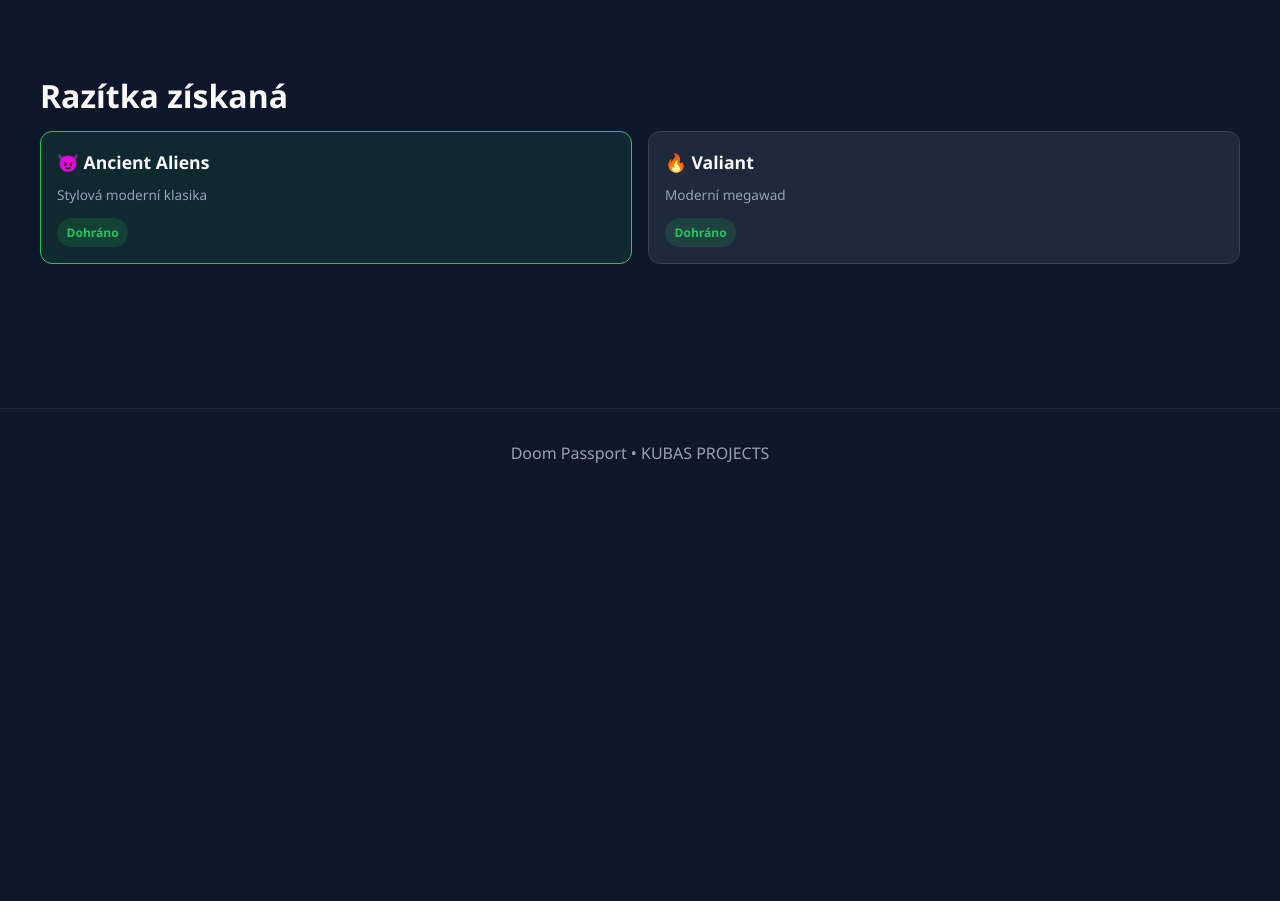
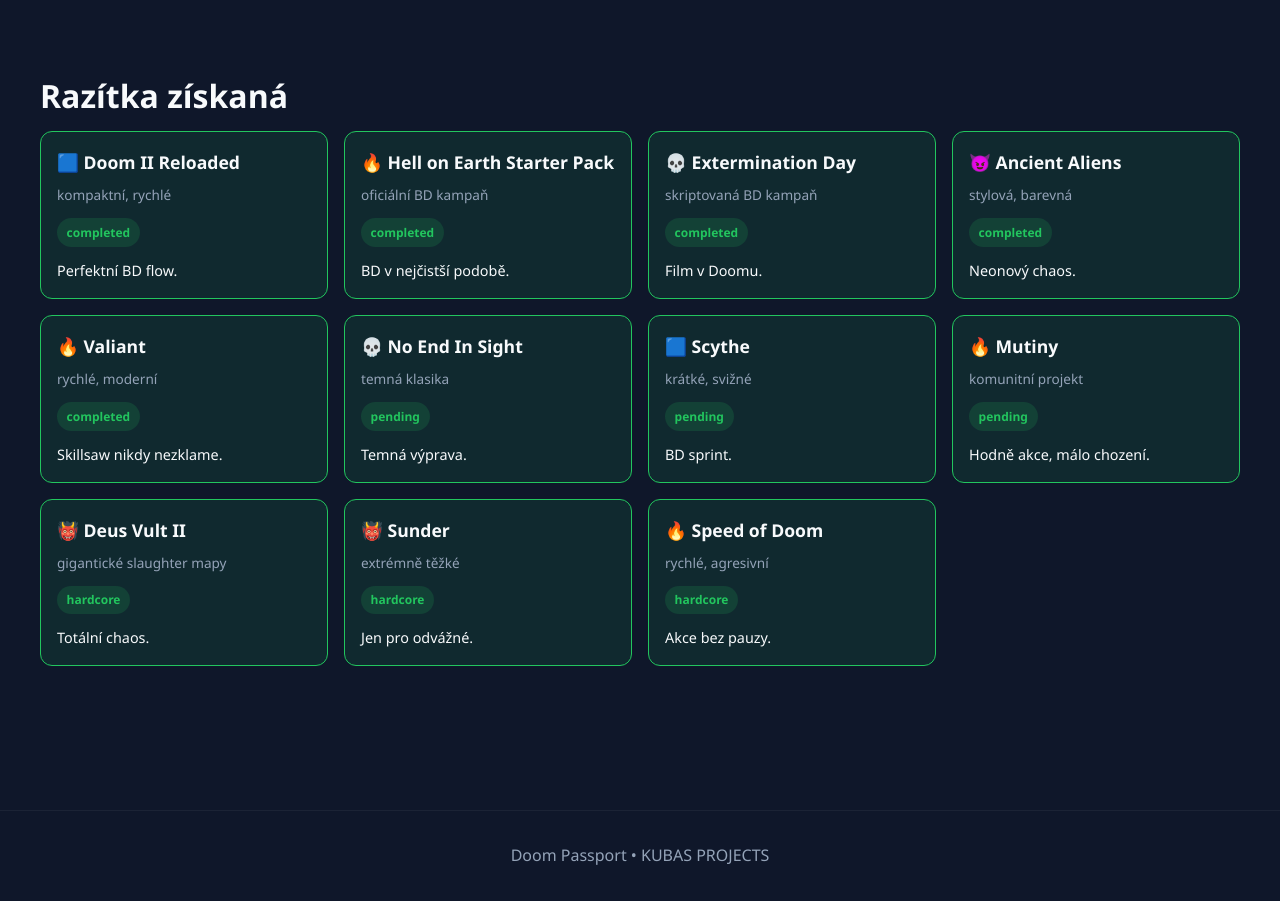
Before and after one commit to RightCube/Doom-Passport, a plain HTML site: page doom-passport/index.html in a window 1280 px wide. Shown: the part 1120-2021 px from the top of the page. Before the commit the page ends 1619 px from the top, so only its background shows below. Drawn offline with Linux system fonts and the light colour scheme.

Commit message:
First working Doom Passport

```diff
--- a/doom-passport/app.js
+++ b/doom-passport/app.js
@@ -1,18 +1,57 @@
 let wads = [
-    {
-        name: "Ancient Aliens",
-        status: "completed",
-        style: "Stylová moderní klasika",
-        note: "Neonový chaos.",
-        icon: "😈"
-    },
-    {
-        name: "Valiant",
-        status: "completed",
-        style: "Moderní megawad",
-        note: "Skillsaw nikdy nezklame.",
-        icon: "🔥"
-    }
+    { name: "Doom II Reloaded", status: "completed", style: "kompaktní, rychlé", note: "Perfektní BD flow.", icon: "🟦" },
+    { name: "Hell on Earth Starter Pack", status: "completed", style: "oficiální BD kampaň", note: "BD v nejčistší podobě.", icon: "🔥" },
+    { name: "Extermination Day", status: "completed", style: "skriptovaná BD kampaň", note: "Film v Doomu.", icon: "💀" },
+    { name: "Ancient Aliens", status: "completed", style: "stylová, barevná", note: "Neonový chaos.", icon: "😈" },
+    { name: "Valiant", status: "completed", style: "rychlé, moderní", note: "Skillsaw nikdy nezklame.", icon: "🔥" },
+
+    { name: "No End In Sight", status: "pending", style: "temná klasika", note: "Temná výprava.", icon: "💀" },
+    { name: "Scythe", status: "pending", style: "krátké, svižné", note: "BD sprint.", icon: "🟦" },
+    { name: "Mutiny", status: "pending", style: "komunitní projekt", note: "Hodně akce, málo chození.", icon: "🔥" },
+
+    { name: "Deus Vult II", status: "hardcore", style: "gigantické slaughter mapy", note: "Totální chaos.", icon: "👹" },
+    { name: "Sunder", status: "hardcore", style: "extrémně těžké", note: "Jen pro odvážné.", icon: "👹" },
+    { name: "Speed of Doom", status: "hardcore", style: "rychlé, agresivní", note: "Akce bez pauzy.", icon: "🔥" }
 ];
 
-console.log("Doom Passport running");
+function renderPassport() {
+
+    const completedList =
+        document.getElementById("completed-list");
+
+    if (!completedList) {
+        return;
+    }
+
+    completedList.innerHTML = "";
+
+    wads.forEach(wad => {
+
+        const card = `
+        <div class="wad-card completed">
+
+            <div class="wad-title">
+                ${wad.icon} ${wad.name}
+            </div>
+
+            <div class="wad-meta">
+                ${wad.style}
+            </div>
+
+            <span class="badge badge-completed">
+                ${wad.status}
+            </span>
+
+            <div class="wad-note">
+                ${wad.note}
+            </div>
+
+        </div>
+        `;
+
+        completedList.innerHTML += card;
+    });
+
+}
+
+renderPassport();
--- a/doom-passport/index.html
+++ b/doom-passport/index.html
@@ -9,7 +9,7 @@
     <link rel="stylesheet" href="../css/style.css">
     <link rel="stylesheet" href="../css/passport.css">
 </head>
-<script src="app.js"></script>
+
 <body>
 
 <header class="site-header">
@@ -131,41 +131,7 @@
 
             <h2>Razítka získaná</h2>
 
-            <div class="wad-list">
-
-                <div class="wad-card completed">
-
-                    <div class="wad-title">
-                        😈 Ancient Aliens
-                    </div>
-
-                    <div class="wad-meta">
-                        Stylová moderní klasika
-                    </div>
-
-                    <span class="badge badge-completed">
-                        Dohráno
-                    </span>
-
-                </div>
-
-                <div class="wad-card">
-
-                    <div class="wad-title">
-                        🔥 Valiant
-                    </div>
-
-                    <div class="wad-meta">
-                        Moderní megawad
-                    </div>
-
-                    <span class="badge badge-completed">
-                        Dohráno
-                    </span>
-
-                </div>
-
-            </div>
+            <div id="completed-list" class="wad-list"></div>
 
         </div>
 
@@ -185,5 +151,7 @@
 
 </footer>
 
+<script src="app.js"></script>
+
 </body>
 </html>
```
